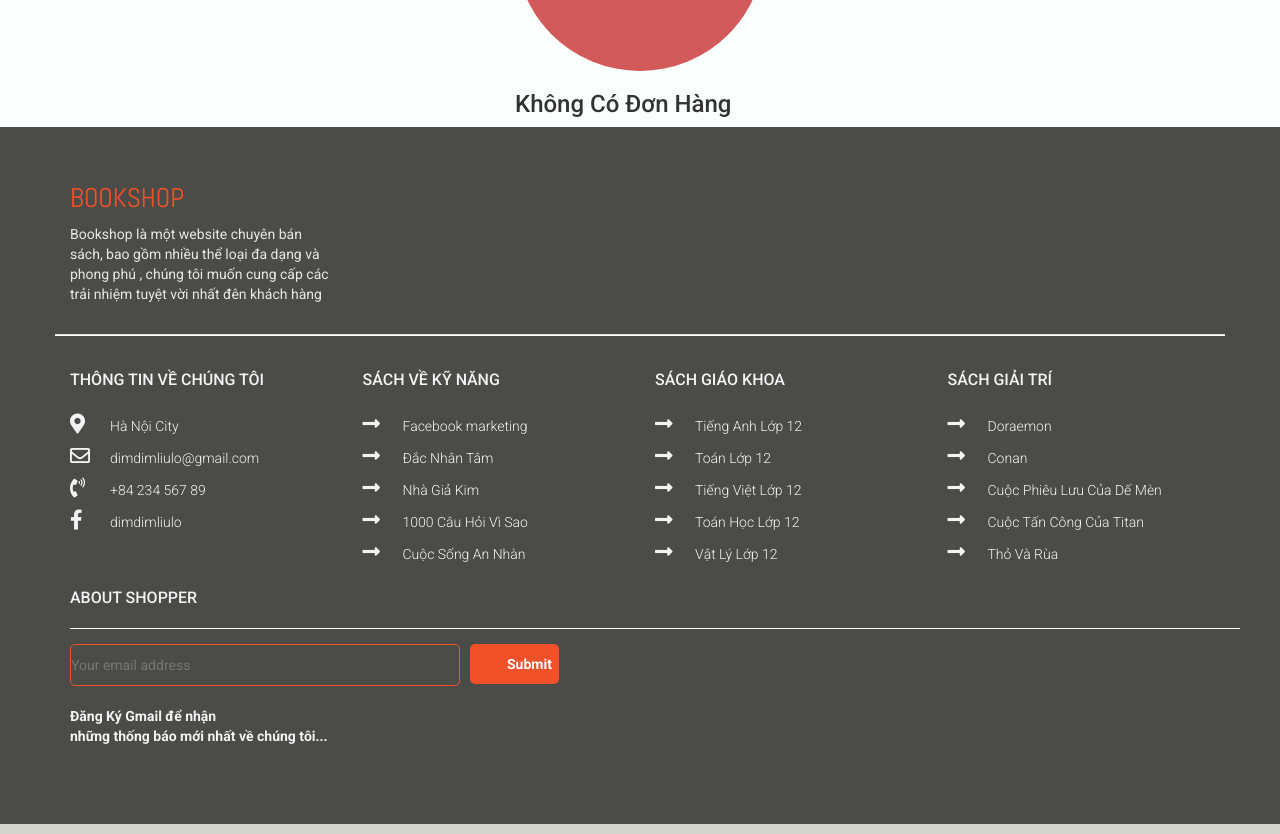
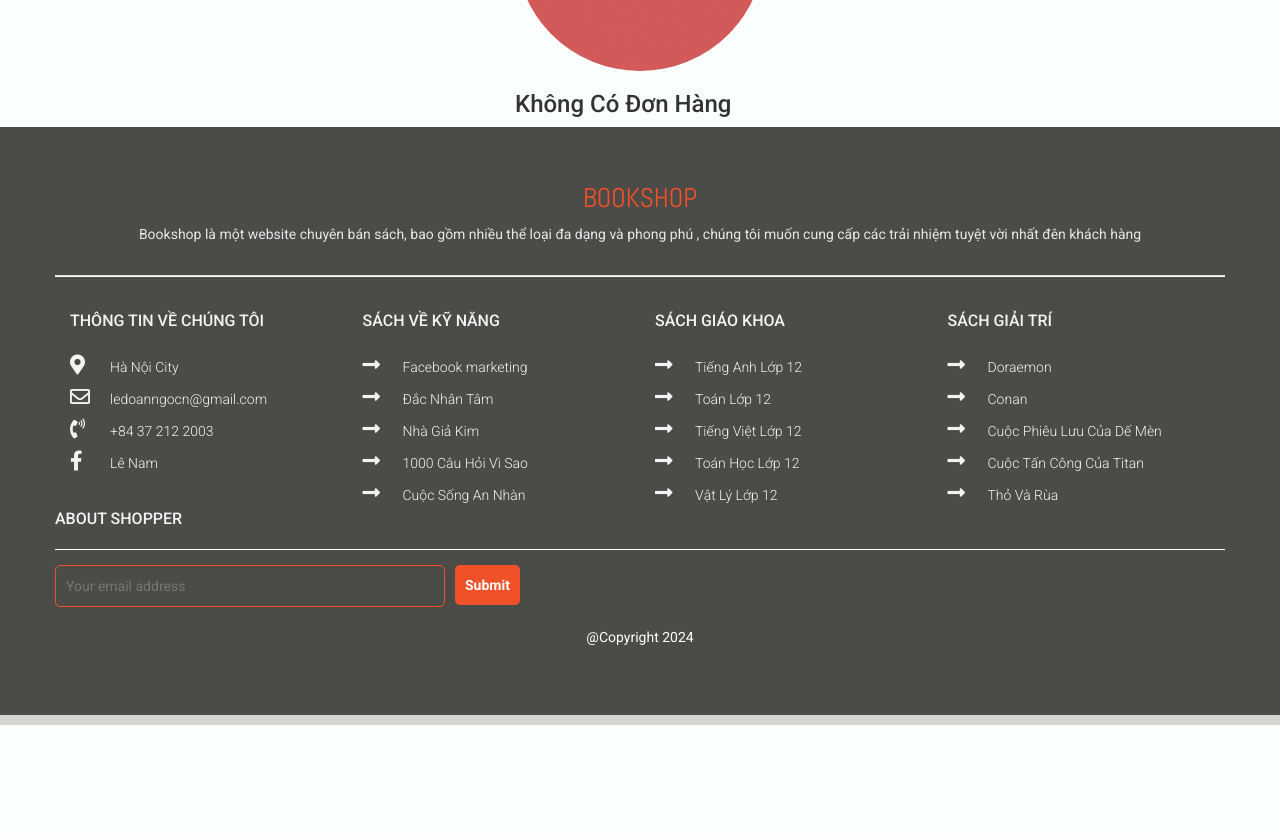
Before and after one commit to Nam14122003/BTL, a React (Create React App) app in the folder fashion_book_frontend-master/: page /purchase_history in a window 1280 px wide. Shown: the part 480-1314 px from the top of the page. After the commit the page ends 1205 px from the top, so only its background shows below. Built offline with nearby package versions, Linux system fonts and the light colour scheme.

Commit message:
Update frontend

```diff
--- a/fashion_book_frontend-master/src/components/footer/footer.middle.js
+++ b/fashion_book_frontend-master/src/components/footer/footer.middle.js
@@ -9,10 +9,9 @@
 						<h2>Thông Tin Về Chúng Tôi</h2>
 						<ul className="nav nav-pills nav-stacked ">
 							<li><i className='fas fa-map-marker-alt'></i><a href="#">Hà Nội City</a></li>
-									<li><i className='far fa-envelope'></i><a href="#">dimdimliulo@gmail.com</a></li>
-									<li><i className='fas fa-phone-volume'></i><a href="#">+84 234 567 89</a></li>
-									<li><i class="fab fa-facebook-f"></i><a href="#">dimdimliulo</a></li>
-
+							<li><i className='far fa-envelope'></i><a href="#">ledoanngocn@gmail.com</a></li>
+							<li><i className='fas fa-phone-volume'></i><a href="#">+84 37 212 2003</a></li>
+							<li><i class="fab fa-facebook-f"></i><a href="https://www.facebook.com/ledoanngocn">Lê Nam</a></li>
 						</ul>
 					</div>
 				</div>
@@ -52,21 +51,18 @@
 						</ul>
 					</div>
 				</div>
-						<div className="col-sm-6">
+				<div>
 					<div className="single-widget">
 						<h2>About Shopper</h2>
 						<form action="#" className="form-footer container">
 							<div className='row'>
-									<input type="text" placeholder="Your email address" className='col-sm-4' />
-									<button type="submit" className=""><i className="fa fa-arrow-circle-o-right col-sm-2"></i>Submit</button>
+								<input type="text" placeholder="Your email address" className='col-sm-4' style={{padding: "10px"}}/>
+								<button type="submit" style={{padding: "10px"}}>Submit</button>
 							</div>
-
-
 						</form>
-								<p>Đăng Ký Gmail để nhận<br />những thống báo mới nhất về chúng tôi...</p>
 					</div>
+					<div style={{ textAlign: 'center', color: "white"}}>@Copyright 2024</div>
 				</div>
-
 			</div>
 		</div>
 	</div>
--- a/fashion_book_frontend-master/src/components/footer/footer.top.js
+++ b/fashion_book_frontend-master/src/components/footer/footer.top.js
@@ -4,8 +4,8 @@ const FooterTop = () => (
     <div className="footer-top">
         <div className="container">
             <div className="row">
-                <div className="col-sm-3">
-                    <div className="companyinfo">
+                <div>
+                    <div className="companyinfo" style = {{textAlign: "center"}}>
                         <h2><span>BookShop</span></h2>
                         <p>Bookshop là một website chuyên bán sách, bao gồm nhiều thể loại đa dạng và phong phú
                             , chúng tôi muốn cung cấp các trải nhiệm tuyệt vời nhất đên khách hàng
```
Also changed, not shown: 2 other files (tests, documents, lock files or other folders). Lines whose indentation alone changed are shown as unchanged.
